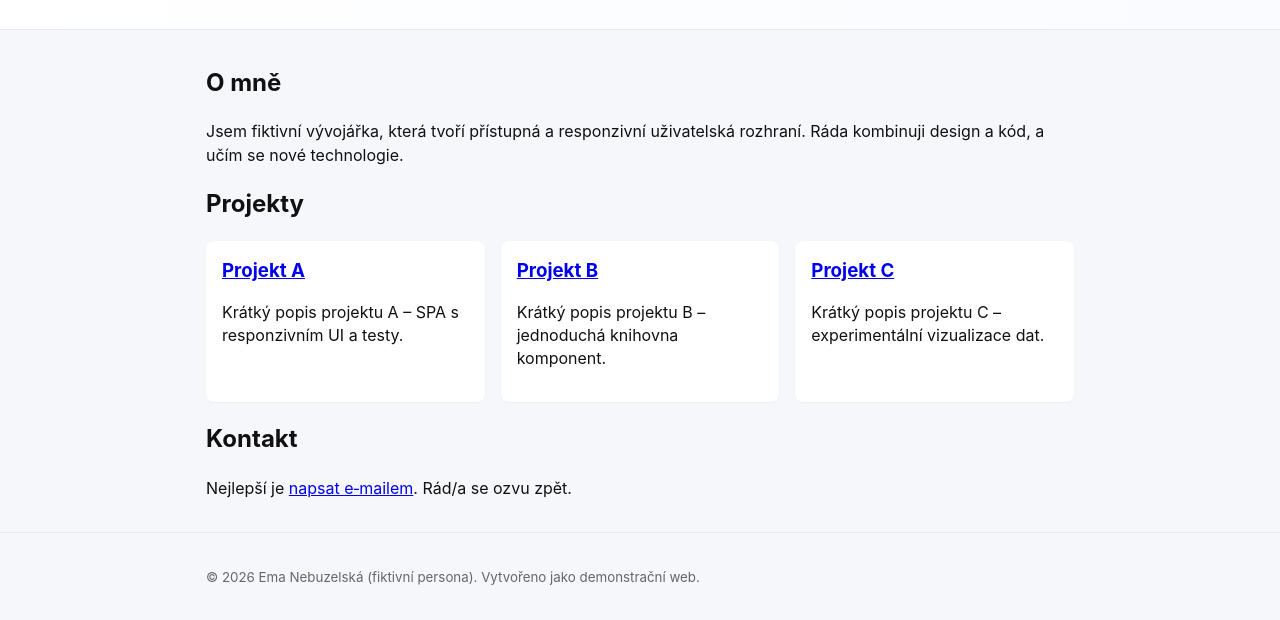
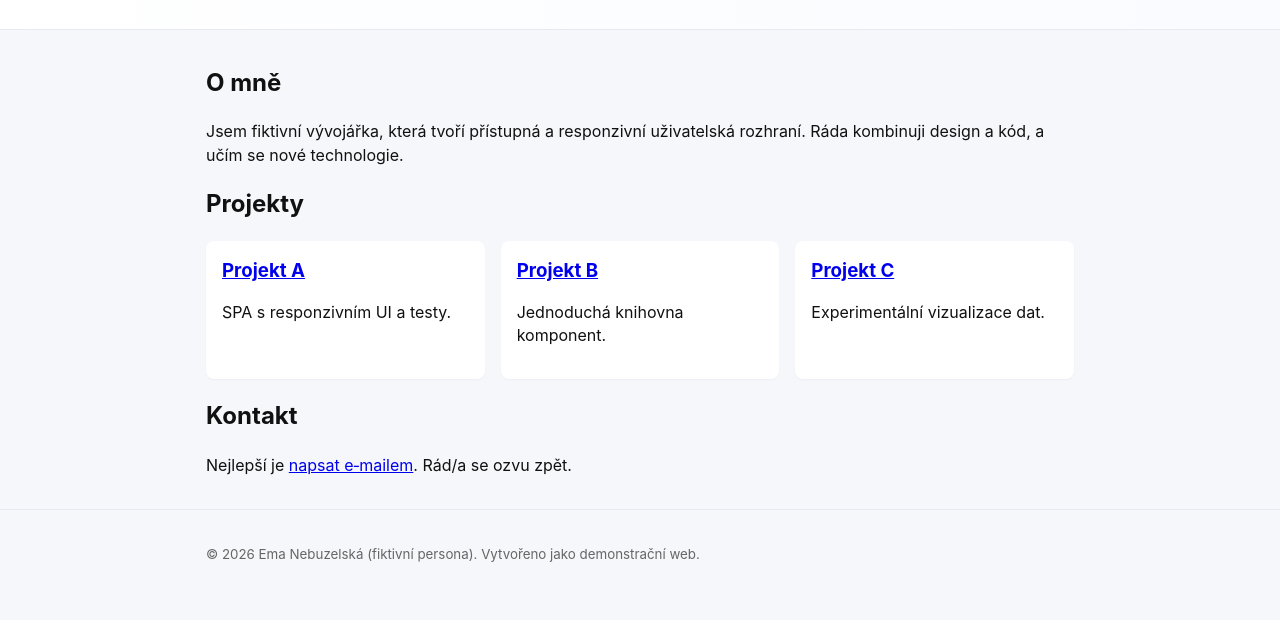
Before and after one commit to 4ME280-25ZS/enebu, a plain HTML site: page docs/index.html in a window 1280 px wide. Shown: the part 193-813 px from the top of the page. Drawn offline with Linux system fonts and the light colour scheme.

Commit message:
Update project descriptions

```diff
--- a/docs/index.html
+++ b/docs/index.html
@@ -41,15 +41,15 @@
         <ul class="projects">
           <li class="project">
             <h3><a href="#">Projekt A</a></h3>
-            <p>Krátký popis projektu A – SPA s responzivním UI a testy.</p>
+            <p>SPA s responzivním UI a testy.</p>
           </li>
           <li class="project">
             <h3><a href="#">Projekt B</a></h3>
-            <p>Krátký popis projektu B – jednoduchá knihovna komponent.</p>
+            <p>Jednoduchá knihovna komponent.</p>
           </li>
           <li class="project">
             <h3><a href="#">Projekt C</a></h3>
-            <p>Krátký popis projektu C – experimentální vizualizace dat.</p>
+            <p>Experimentální vizualizace dat.</p>
           </li>
         </ul>
       </section>
```
